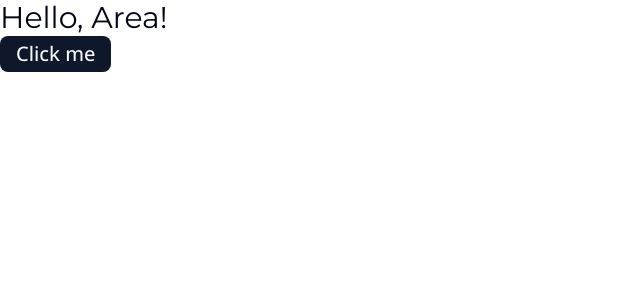
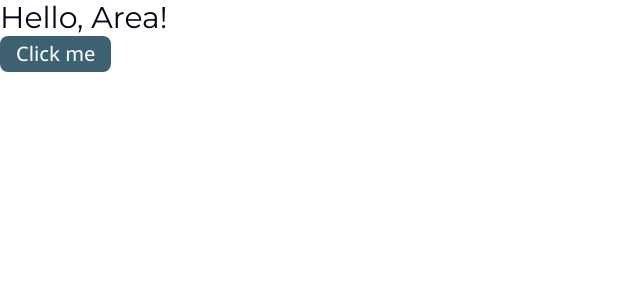
Before and after one commit to cafe-sur-cour/AREA, a Next.js app in the folder web/: page / in a window 1280 px wide. Shown: the top 300 px of the page, without its empty margins (0-640 px from the left). Built offline with nearby package versions, Linux system fonts and the light colour scheme.

Commit message:
fix (Web): Update color variables for primary, secondary, and accent styles

```diff
--- a/web/app/globals.css
+++ b/web/app/globals.css
@@ -51,14 +51,14 @@
   --card-foreground: oklch(0.129 0.042 264.695);
   --popover: oklch(1 0 0);
   --popover-foreground: oklch(0.129 0.042 264.695);
-  --primary: oklch(0.208 0.042 265.755);
+  --primary: oklch(0.4729 0.0488 230.09);
   --primary-foreground: oklch(0.984 0.003 247.858);
   --secondary: oklch(0.968 0.007 247.896);
-  --secondary-foreground: oklch(0.208 0.042 265.755);
+  --secondary-foreground: oklch(0.4729 0.0488 230.09);
   --muted: oklch(0.968 0.007 247.896);
   --muted-foreground: oklch(0.554 0.046 257.417);
   --accent: oklch(0.968 0.007 247.896);
-  --accent-foreground: oklch(0.208 0.042 265.755);
+  --accent-foreground: oklch(0.4729 0.0488 230.09);
   --destructive: oklch(0.577 0.245 27.325);
   --border: oklch(0.929 0.013 255.508);
   --input: oklch(0.929 0.013 255.508);
@@ -70,10 +70,10 @@
   --chart-5: oklch(0.769 0.188 70.08);
   --sidebar: oklch(0.984 0.003 247.858);
   --sidebar-foreground: oklch(0.129 0.042 264.695);
-  --sidebar-primary: oklch(0.208 0.042 265.755);
+  --sidebar-primary: oklch(0.4729 0.0488 230.09);
   --sidebar-primary-foreground: oklch(0.984 0.003 247.858);
   --sidebar-accent: oklch(0.968 0.007 247.896);
-  --sidebar-accent-foreground: oklch(0.208 0.042 265.755);
+  --sidebar-accent-foreground: oklch(0.4729 0.0488 230.09);
   --sidebar-border: oklch(0.929 0.013 255.508);
   --sidebar-ring: oklch(0.704 0.04 256.788);
 }
```
